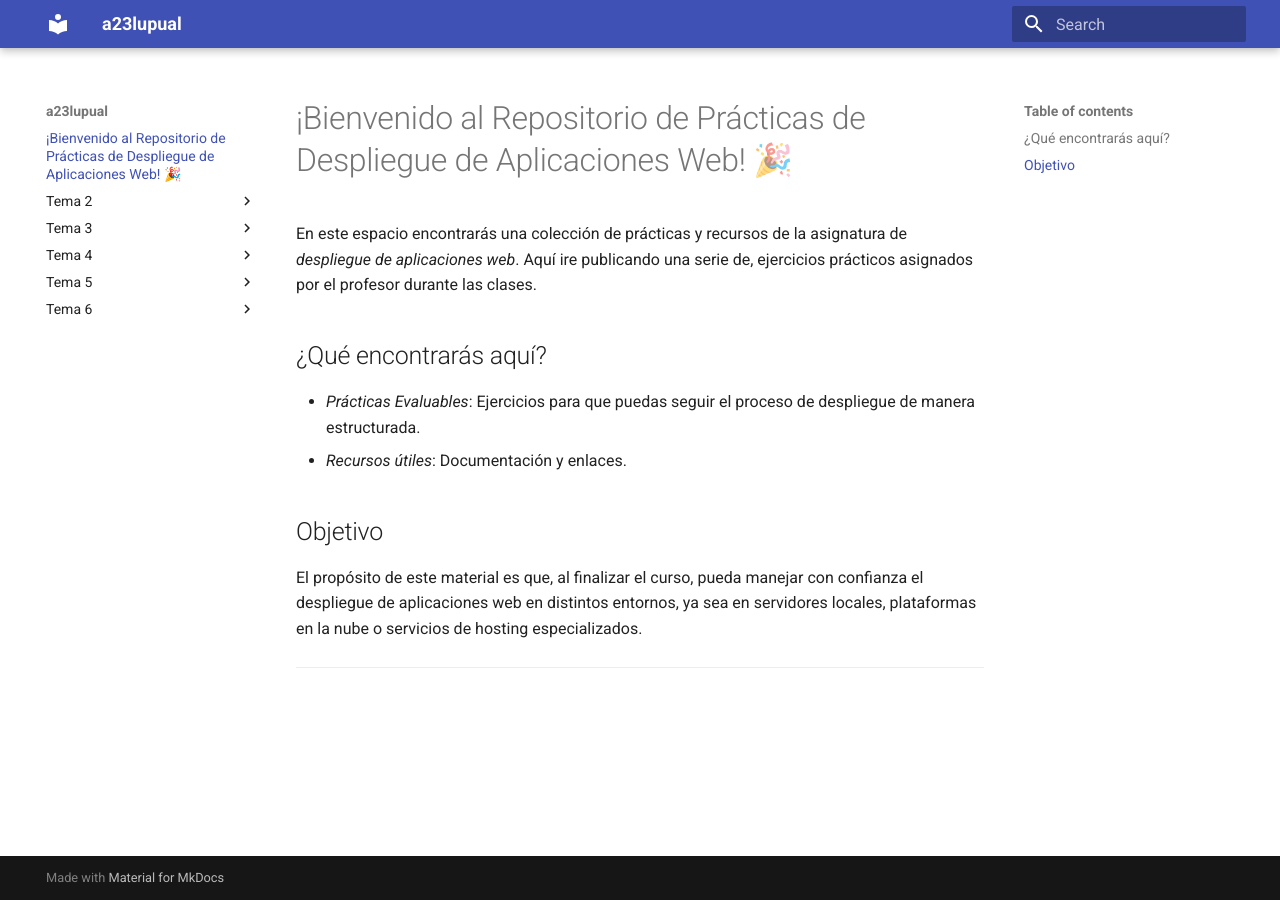
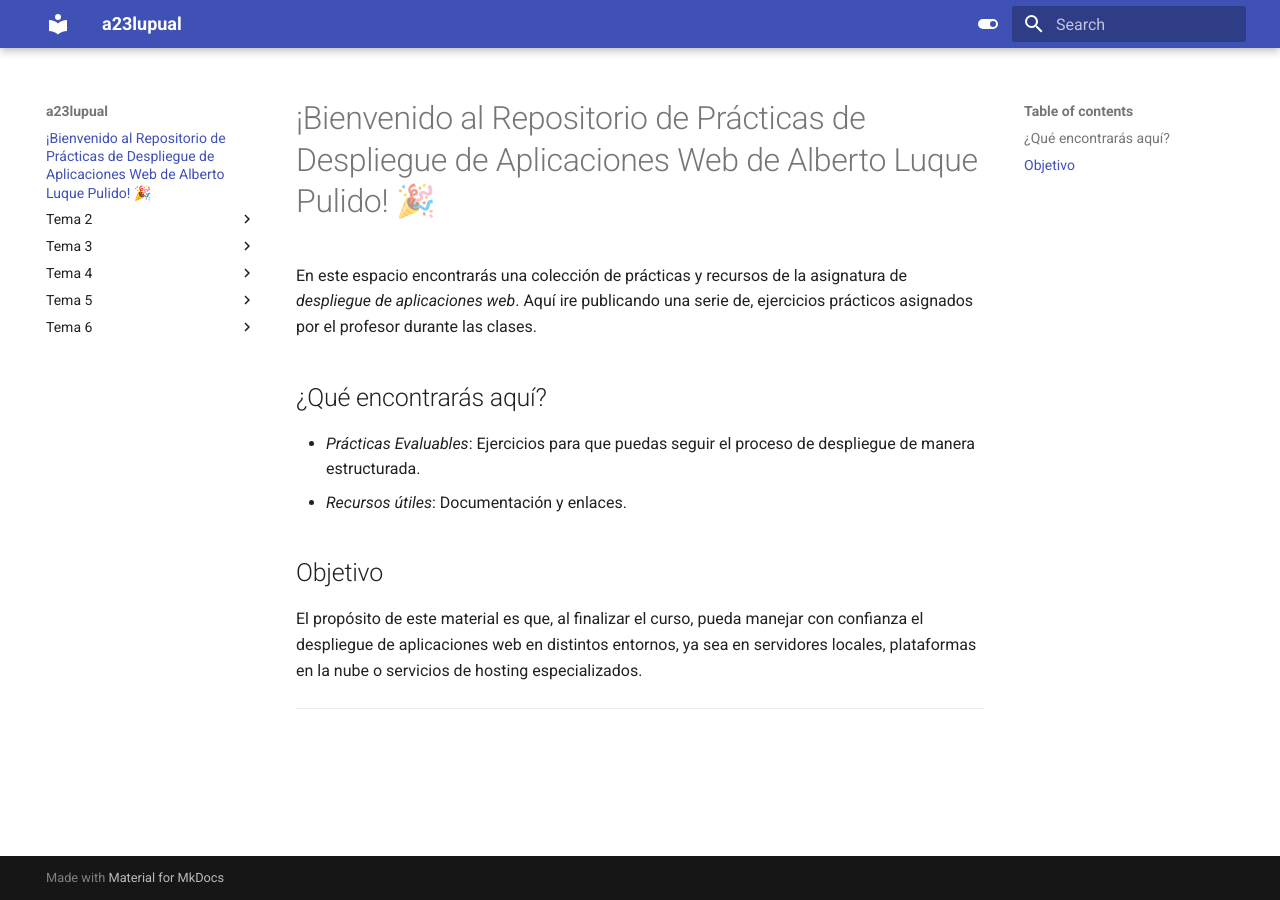
Before and after one commit to a23lupual/a23lupual.github.io, an MkDocs documentation site: the page built from docs/index.md, in a window 1280 px wide. Built offline with MkDocs 1.6.1 and Material for MkDocs 9.7.7, drawn with Linux system fonts in a browser that asks for light colours.

Commit message:
cambio de tema de color

```diff
--- a/docs/index.md
+++ b/docs/index.md
@@ -1,4 +1,4 @@
-# ¡Bienvenido al Repositorio de Prácticas de Despliegue de Aplicaciones Web! 🎉
+# ¡Bienvenido al Repositorio de Prácticas de Despliegue de Aplicaciones Web de Alberto Luque Pulido! 🎉
 
 En este espacio encontrarás una colección de prácticas y recursos de la asignatura de *despliegue de aplicaciones web*. Aquí ire publicando una serie de, ejercicios prácticos asignados por el profesor durante las clases.
 
--- a/mkdocs.yml
+++ b/mkdocs.yml
@@ -2,3 +2,19 @@
 site_url: https://a23lupual.org/a23lupual
 theme:
   name: "material"
+
+  palette:
+
+
+
+    # Palette toggle for light mode
+    - scheme: default
+      toggle:
+        icon: material/toggle-switch
+        name: Switch to dark mode
+
+    # Palette toggle for dark mode
+    - scheme: slate
+      toggle:
+        icon: material/toggle-switch-off-outline
+        name: Switch to light mode
```
